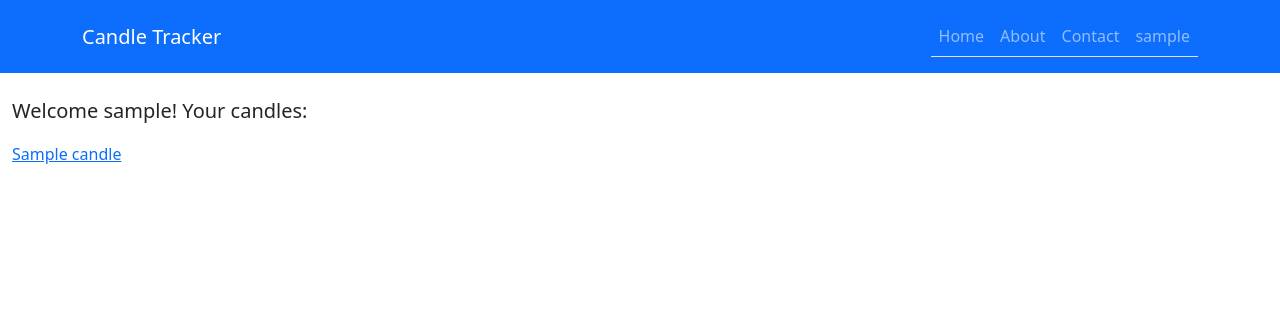
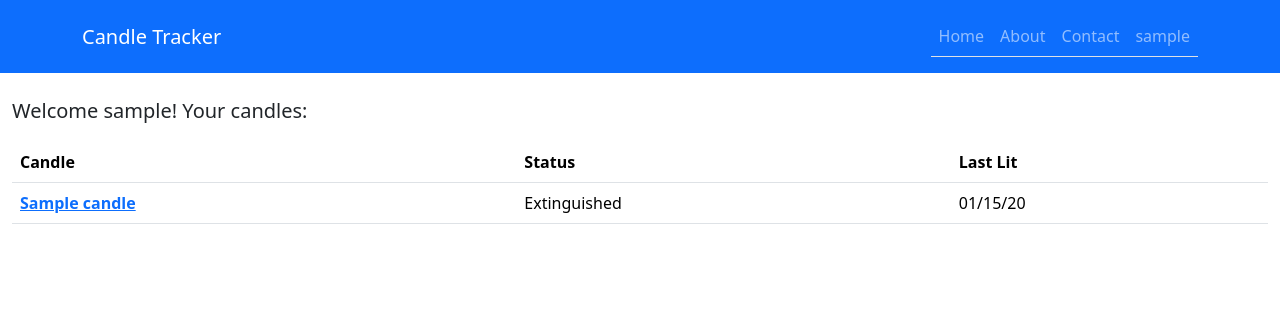
Before and after one commit to w-Twich/candle-site, a Django app: page /candles/ in a window 1280 px wide. Shown: the top 333 px of the page. Run offline with Django 4.2, Linux system fonts and the light colour scheme; a user stored in the database is signed in; tables that the repository leaves empty hold one stand-in row (values such as "Sample post"); some libraries are stand-ins or nearby versions.

Commit message:
Added about/contact. Fixed user index view.

```diff
--- a/candles/candletime/models.py
+++ b/candles/candletime/models.py
@@ -22,3 +22,6 @@ class Candle_detail(models.Model):
 class UserCandle(models.Model):
     user = models.ForeignKey(User, on_delete=models.CASCADE)
     candle = models.ForeignKey(Candle, on_delete=models.CASCADE)
+
+    def __str__(self):
+        return str(self.candle)
--- a/candles/candletime/templates/candletime/index.html
+++ b/candles/candletime/templates/candletime/index.html
@@ -6,8 +6,32 @@
     {% else %}
     <p class="lead">Please <a href="{% url 'candletime:login' %}">Login</a> to see your candles!</p>
     {% endif %}
-    {% for candle in candles %}
-    <a href="{% url 'candletime:candle' candle.pk %}">{{ candle.candle_name }}</a>
-    {% endfor %}
+
+    <table class="table">
+        <thead>
+          <tr>
+            <th scope="col">Candle</th>
+            <th scope="col">Status</th>
+            <th scope="col">Last Lit</th>
+          </tr>
+        </thead>
+        <tbody>
+          {% for candle in candles %}
+          <tr>
+            <th scope="row">
+                <a href="{% url 'candletime:candle' candle.candle.pk %}">{{ candle.candle.candle_name }}</a>
+            </th>
+            <td>
+                {% if candle.candle.status == TRUE %}
+                Lit
+                {% else %}
+                Extinguished
+                {% endif %}
+            </td>
+            <td>{{ candle.date|date:'m/d/y' }}</td>
+          </tr>
+          {% endfor %}
+        </tbody>
+      </table>
 </div>
 {% endblock %}
--- a/candles/candletime/urls.py
+++ b/candles/candletime/urls.py
@@ -10,4 +10,6 @@ urlpatterns = [
     path('register/', views.register, name='register'),
     path('login/', auth_views.LoginView.as_view(template_name='candletime/login.html'), name='login'),
     path('logout/', auth_views.LogoutView.as_view(template_name='candletime/logout.html'), name='logout'),
+    path('about/', views.about, name='about'),
+    path('contact/', views.contact, name='contact')
 ]
--- a/candles/candletime/views.py
+++ b/candles/candletime/views.py
@@ -4,7 +4,7 @@ from django.contrib.auth.models import User
 from .forms import NewCandleForm, CandleForm, RegisterForm
 from django.urls import reverse
 from django.utils import timezone
-from django.db.models import F, Sum, Func
+from django.db.models import F, Sum, Func, Max
 from django.contrib import messages
 
 
@@ -13,12 +13,19 @@ from django.contrib import messages
 def index(request):
     if request.user.id is not None:
         user_candles = UserCandle.objects.filter(user=request.user)
-        candles = Candle.objects.filter(id__in=user_candles)
+        candles = user_candles.select_related('candle').annotate(date=Max('candle__candle_detail__light_time'))
+        #candles = Candle.objects.filter(id__in=user_candles)
         context = {'candles':candles}
     else:
         context = {}
 
     return render(request, 'candletime/index.html', context)
+
+def about(request):
+    return render(request, 'candletime/about.html')
+
+def contact(request):
+    return render(request, 'candletime/contact.html')
 
 def candle(request, pk):
     # Get the current candle status
@@ -32,7 +39,7 @@ def candle(request, pk):
             F('extinguish_time') - F('light_time'),
             function="ROUND"
         )
-    )
+    ).order_by('-light_time')
 
     total_burn_time = candle_detail.aggregate(Sum('time_lit'))['time_lit__sum']
 
```
Also changed, not shown: candles/candletime/templates/candletime/about.html (added, +18 -0 lines), candles/candletime/templates/candletime/contact.html (added, +11 -0 lines).
